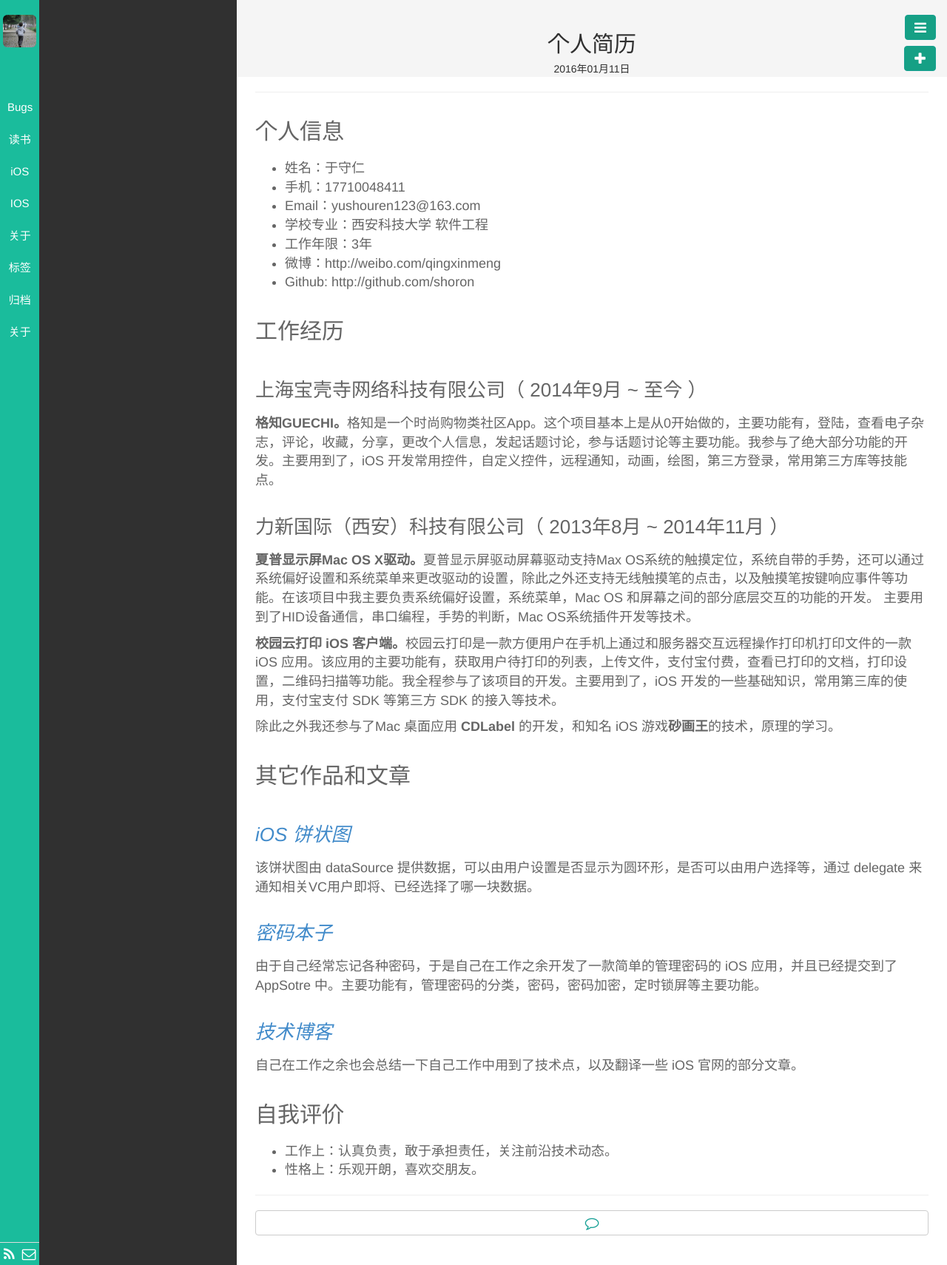
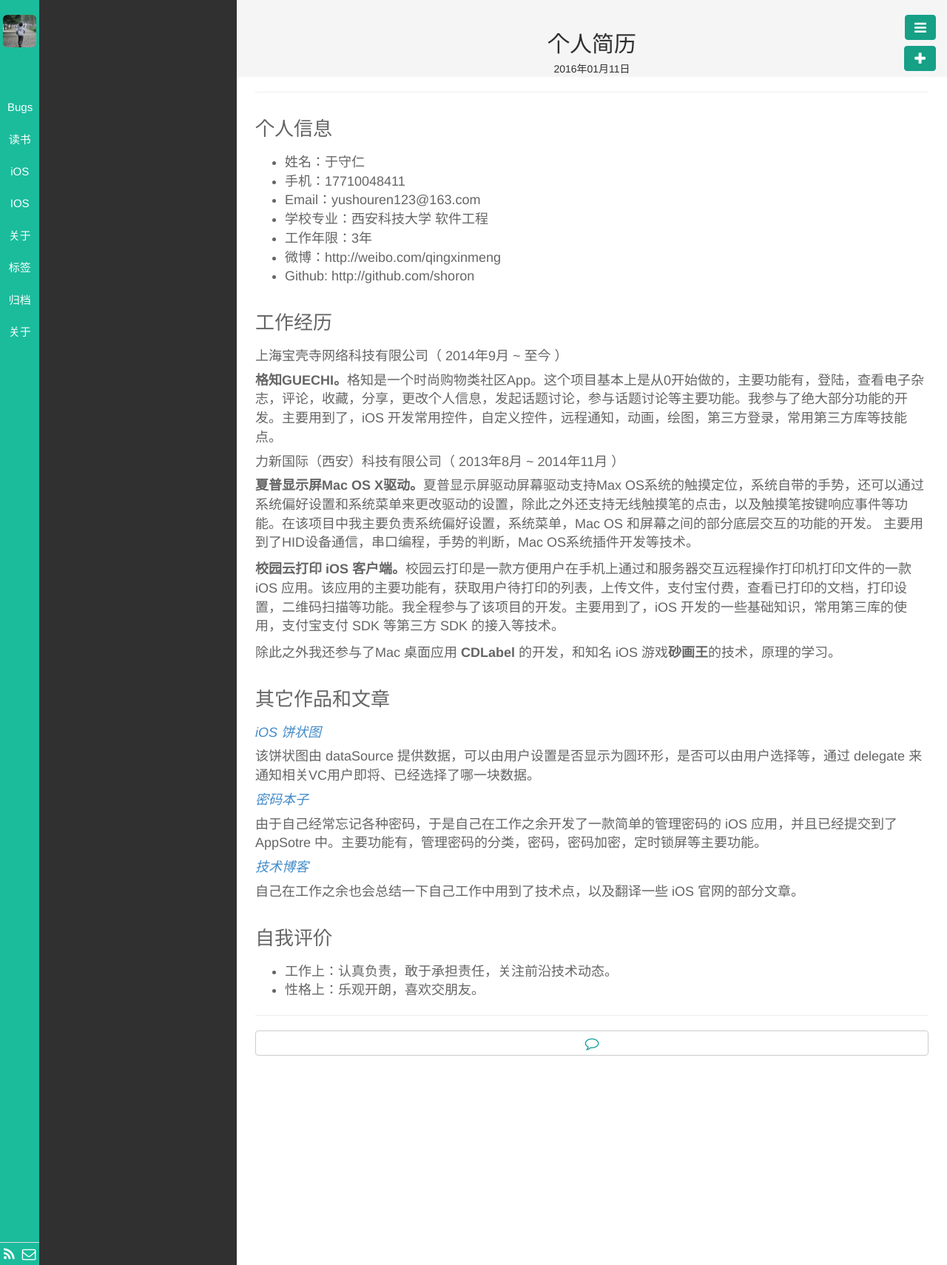
Before and after one commit to shoron/shoron.github.io, a Jekyll site: the page built from _posts/简历/2016-01-11-Resume.md, in a window 1280 px wide. Shown: the whole page at 74% size. Built offline with Jekyll 4.4.1, drawn with Linux system fonts in a browser that asks for light colours; nearby versions of some CDN libraries; library files that are not in the unit come from our copies; Markdown is read by kramdown in place of the engine named in the settings.

```diff
--- a/_posts/简历/2016-01-11-Resume.md
+++ b/_posts/简历/2016-01-11-Resume.md
@@ -7,7 +7,7 @@ keywords:
 description:
 ---
 
-## 个人信息
+### 个人信息
 
 - 姓名：于守仁
 - 手机：17710048411
@@ -17,13 +17,13 @@ description:
 - 微博：http://weibo.com/qingxinmeng
 - Github: http://github.com/shoron
 
-## 工作经历
+### 工作经历
 
-### 上海宝壳寺网络科技有限公司（ 2014年9月 ~ 至今 ）
+#### 上海宝壳寺网络科技有限公司（ 2014年9月 ~ 至今 ）
 
 **格知GUECHI。**格知是一个时尚购物类社区App。这个项目基本上是从0开始做的，主要功能有，登陆，查看电子杂志，评论，收藏，分享，更改个人信息，发起话题讨论，参与话题讨论等主要功能。我参与了绝大部分功能的开发。主要用到了，iOS 开发常用控件，自定义控件，远程通知，动画，绘图，第三方登录，常用第三方库等技能点。
 
-### 力新国际（西安）科技有限公司（ 2013年8月 ~ 2014年11月 ）
+#### 力新国际（西安）科技有限公司（ 2013年8月 ~ 2014年11月 ）
 
 **夏普显示屏Mac OS X驱动。**夏普显示屏驱动屏幕驱动支持Max OS系统的触摸定位，系统自带的手势，还可以通过系统偏好设置和系统菜单来更改驱动的设置，除此之外还支持无线触摸笔的点击，以及触摸笔按键响应事件等功能。在该项目中我主要负责系统偏好设置，系统菜单，Mac OS 和屏幕之间的部分底层交互的功能的开发。 主要用到了HID设备通信，串口编程，手势的判断，Mac OS系统插件开发等技术。
 
@@ -31,19 +31,19 @@ description:
 
 除此之外我还参与了Mac 桌面应用 **CDLabel** 的开发，和知名 iOS 游戏**砂画王**的技术，原理的学习。
 
-## 其它作品和文章 ###
+### 其它作品和文章 ###
 
-### [*iOS 饼状图*](https://github.com/shoron/PieChartView)
+#### [*iOS 饼状图*](https://github.com/shoron/PieChartView)
 该饼状图由 dataSource 提供数据，可以由用户设置是否显示为圆环形，是否可以由用户选择等，通过 delegate 来通知相关VC用户即将、已经选择了哪一块数据。
 
-### [*密码本子*](http://www.foobar.top/PasswordManager)
+#### [*密码本子*](http://www.foobar.top/PasswordManager)
 由于自己经常忘记各种密码，于是自己在工作之余开发了一款简单的管理密码的 iOS 应用，并且已经提交到了 AppSotre 中。主要功能有，管理密码的分类，密码，密码加密，定时锁屏等主要功能。
 
-### [*技术博客*](jhttp://github.com)
+#### [*技术博客*](jhttp://github.com)
 
 自己在工作之余也会总结一下自己工作中用到了技术点，以及翻译一些 iOS 官网的部分文章。
 
-## 自我评价
+### 自我评价
 
 - 工作上：认真负责，敢于承担责任，关注前沿技术动态。
 - 性格上：乐观开朗，喜欢交朋友。
```
